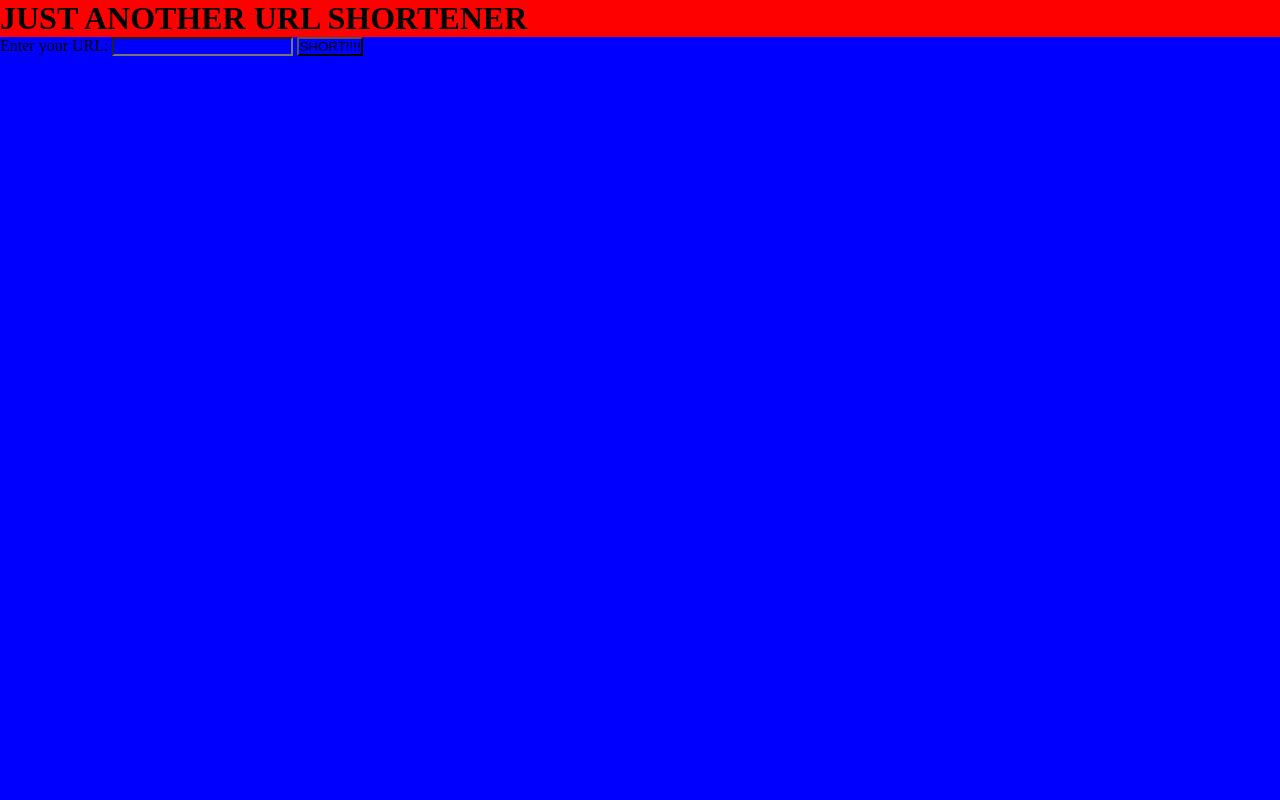
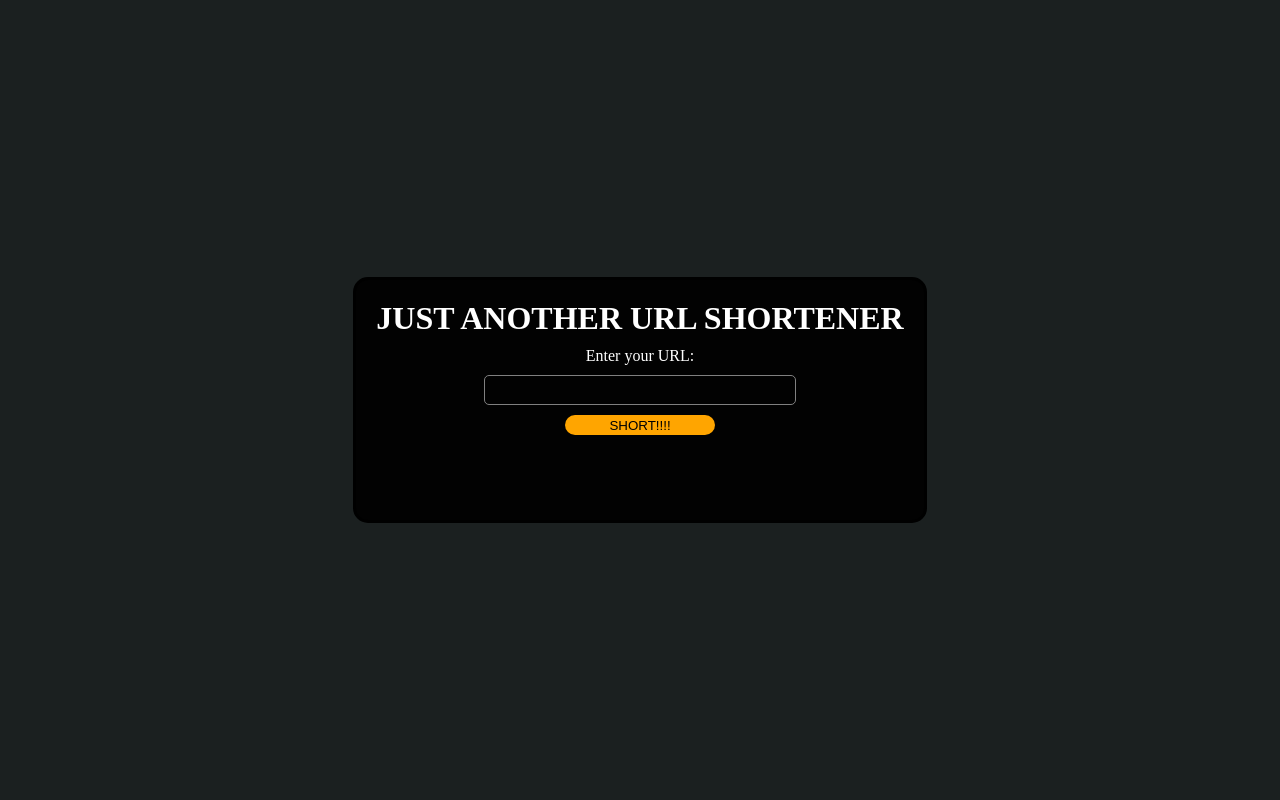
Before and after one commit to NikiforovSaveliy/JustAnotherURLShortener, a Flask app: page / in a window 1280 px wide. Run offline with Flask 3, Linux system fonts and the light colour scheme.

Commit message:
Add CSS and fix 200, 201

```diff
--- a/app/statics/css/style.css
+++ b/app/statics/css/style.css
@@ -1,9 +1,61 @@
 * {
     margin: 0;
     padding: 0;
-    background-color: blue;
 }
 
-h1 {
-    background-color: red;
+body {
+    width: 100%;
+    min-height: 100vh;
+    display: flex;
+    justify-content: center;
+    align-items: center;
+    background-color: rgb(27, 32, 32);
 }
+
+.container {
+    background-color: rgb(2, 2, 2);
+    border: 3px black solid;
+    border-radius: 15px;
+    height: 200px;
+    padding: 20px;
+}
+
+.formInput, .formError, .result {
+    display: flex;
+    flex-direction: column;
+    align-items: center;
+    gap: 10px;
+}
+.formInput > h1, .formError > h1, .formInput > span, .result > span {
+    color: white;
+}
+
+#myInput {
+    background: transparent;
+    border: 1px gray solid;
+    border-radius: 5px;
+    color: white;
+    font-size: 24px;
+}
+
+#btn {
+    background-color: orange;
+    width: 150px;
+    height: 20px;
+    border: 0px;
+    border-radius: 10px;
+    transition: 0.5s ease-in-out;
+}
+
+#btn:hover {
+    transform: scale(1.2, 1.2)
+}
+
+#btn:active {
+    transition: 0.2s ease-in-out;
+    transform: scale(0.6, 0.6)
+}
+
+#output {
+    color:white;
+}
--- a/app/templates/index.html
+++ b/app/templates/index.html
@@ -3,22 +3,22 @@
 <head>
     <script src="https://ajax.googleapis.com/ajax/libs/jquery/3.5.1/jquery.min.js"></script>
     <meta charset="UTF-8">
-    <link rel="stylesheet" type="text/css" href="../statics/css/style.css">
+    <link rel="stylesheet" type="text/css" href="css/style.css">
     <title>JAUS</title>
 </head>
 <body>
-<h1>JUST ANOTHER URL SHORTENER</h1>
 
-<form id="myForm">
-
-</form>
-
-<label for="myInput">Enter your URL: </label>
-<input type="text" id="myInput"/>
-<button type="submit" id="btn">SHORT!!!!</button>
-<div class="result">
-    <span id="outputText"></span>
-    <a id="output" href=""></a>
+<div class="container">
+    <div class="formInput">
+        <h1>JUST ANOTHER URL SHORTENER</h1>
+        <span>Enter your URL:</span>
+        <input type="text" id="myInput"/>
+        <button type="submit" id="btn">SHORT!!!!</button>
+    </div>
+    <div class="result">
+        <span id="outputText"></span>
+        <a id="output" href=""></a>
+    </div>
 </div>
 
 <script type="text/javascript">
@@ -29,14 +29,13 @@
     const xhr = new XMLHttpRequest();
     xhr.onload = function() {
         console.log(`Статус: ${xhr.status}; Результат: ${xhr.response}`);
-        if (xhr.status == 201) {
-            let resultLink = "http://" + JSON.parse(xhr.response)["url"]
+        if (xhr.status == 201 || xhr.status == 200) {
+            let resultLink = JSON.parse(xhr.response)["url"]
             outText.textContent = `your url link: `
             out.textContent = resultLink
             out.href = resultLink
-        } else if (xhr.status == 400) {
+        } else if (xhr.status == 404) {
             window.location.href="/not_found"
-            alert("Your URL link is invalid ♿")
         } else {
             alert("Your URL link is invalid ♿")
         }
```
Also changed, not shown: app/templates/not_found_page.html (+7 -2 lines).
